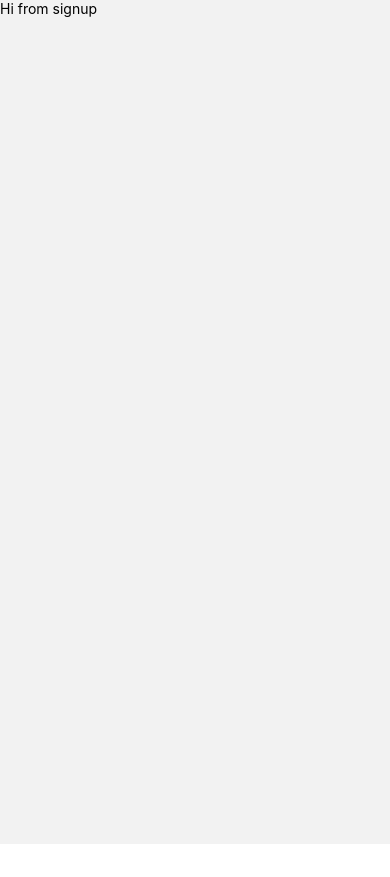
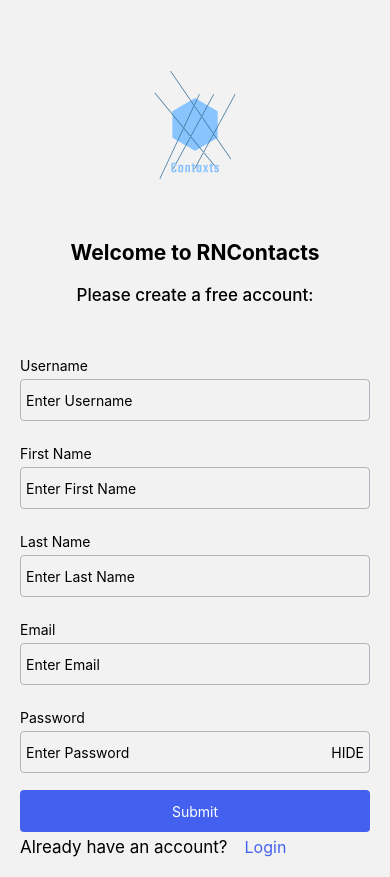
Before and after one commit to EthanHolman/react-native-tutorial, a React Native app: screen / in a window 390 px wide. Both pictures are taken after a click on the button "Register". Before the commit the page ends 844 px from the top, so only its background shows below. Built offline with nearby package versions, Linux system fonts and the light colour scheme.

Commit message:
Form validation on register

```diff
--- /dev/null
+++ b/src/components/Register.js
@@ -0,0 +1,116 @@
+import {useNavigation} from '@react-navigation/native';
+import React from 'react';
+import {Text, Image, StyleSheet, View} from 'react-native';
+import {TouchableOpacity} from 'react-native-gesture-handler';
+import colors from '../assets/theme/colors';
+import Container from './common/Container';
+import CustomButton from './common/CustomButton';
+import Input from './common/Input';
+import {REGISTER} from '../constants/routeNames';
+
+const styles = StyleSheet.create({
+  logoImage: {
+    height: 150,
+    width: 150,
+    alignSelf: 'center',
+    marginTop: 50,
+  },
+  title: {
+    fontSize: 21,
+    textAlign: 'center',
+    paddingTop: 20,
+    fontWeight: 'bold',
+  },
+  subTitle: {
+    fontSize: 17,
+    textAlign: 'center',
+    paddingVertical: 20,
+    fontWeight: '500',
+  },
+  form: {
+    paddingTop: 20,
+  },
+  createSection: {
+    flexDirection: 'row',
+  },
+  linkBtn: {
+    paddingLeft: 17,
+    color: colors.primary,
+    fontSize: 16,
+  },
+  infoText: {
+    fontSize: 17,
+  },
+});
+
+const RegisterComponent = ({onSubmit, onChange, form, errors}) => {
+  const {navigate} = useNavigation();
+
+  return (
+    <Container>
+      <Image
+        source={require('../assets/images/logo.png')}
+        height={70}
+        width={70}
+        style={styles.logoImage}
+      />
+      <View>
+        <Text style={styles.title}>Welcome to RNContacts</Text>
+        <Text style={styles.subTitle}>Please create a free account:</Text>
+        <View style={styles.form}>
+          <Input
+            label="Username"
+            iconPosition="right"
+            placeholder="Enter Username"
+            onChangeText={value => onChange({name: 'userName', value})}
+            error={errors.userName}
+          />
+          <Input
+            label="First Name"
+            iconPosition="right"
+            placeholder="Enter First Name"
+            onChangeText={value => onChange({name: 'firstName', value})}
+            error={errors.firstName}
+          />
+          <Input
+            label="Last Name"
+            iconPosition="right"
+            placeholder="Enter Last Name"
+            onChangeText={value => onChange({name: 'lastName', value})}
+            error={errors.lastName}
+          />
+          <Input
+            label="Email"
+            iconPosition="right"
+            placeholder="Enter Email"
+            onChangeText={value => onChange({name: 'email', value})}
+            error={errors.email}
+          />
+          <Input
+            label="Password"
+            icon={<Text>HIDE</Text>}
+            iconPosition="right"
+            placeholder="Enter Password"
+            secureTextEntry
+            onChangeText={value => onChange({name: 'password', value})}
+            error={errors.password}
+          />
+          <CustomButton
+            onPress={onSubmit}
+            primary
+            title="Submit"
+            loading={false}
+          />
+          <View style={styles.createSection}>
+            <Text style={styles.infoText}>Already have an account?</Text>
+            <TouchableOpacity onPress={() => navigate(REGISTER)}>
+              <Text style={styles.linkBtn}>Login</Text>
+            </TouchableOpacity>
+          </View>
+        </View>
+      </View>
+    </Container>
+  );
+};
+
+export default RegisterComponent;
--- a/src/navigation/AuthNavigator.js
+++ b/src/navigation/AuthNavigator.js
@@ -1,7 +1,7 @@
 import React from 'react';
 import {createStackNavigator} from '@react-navigation/stack';
 import {LOGIN, REGISTER} from '../constants/routeNames';
-import Signup from '../screens/SignUp';
+import Register from '../screens/Register';
 import Login from '../screens/Login';
 
 const AuthNavigator = () => {
@@ -10,7 +10,7 @@ const AuthNavigator = () => {
   return (
     <AuthStack.Navigator screenOptions={{headerShown: false}}>
       <AuthStack.Screen name={LOGIN} component={Login} />
-      <AuthStack.Screen name={REGISTER} component={Signup} />
+      <AuthStack.Screen name={REGISTER} component={Register} />
     </AuthStack.Navigator>
   );
 };
--- /dev/null
+++ b/src/screens/Register.js
@@ -0,0 +1,70 @@
+import React from 'react';
+import {View, Text} from 'react-native';
+import RegisterComponent from '../components/Register';
+
+const Register = () => {
+  const [form, setForm] = React.useState({});
+  const [errors, setErrors] = React.useState({});
+
+  const onChange = ({name, value}) => {
+    setForm({...form, [form]: value});
+
+    if (value) {
+      if (name === 'password') {
+        if (value.length < 6) {
+          setErrors(prev => {
+            return {...prev, [name]: 'Password minimum 6 characters'};
+          });
+        } else {
+          setErrors(prev => {
+            return {...prev, [name]: null};
+          });
+        }
+      } else {
+        setErrors(prev => {
+          return {...prev, [name]: null};
+        });
+      }
+    } else {
+      setErrors(prev => {
+        return {...prev, [name]: 'This Field Is Required'};
+      });
+    }
+  };
+
+  const onSubmit = () => {
+    // validations
+
+    if (!form.userName) {
+      setErrors(prev => {
+        return {...prev, userName: 'Please add a username'};
+      });
+    }
+    if (!form.firstName) {
+      setErrors(prev => {
+        return {...prev, firstName: 'Please add a first name'};
+      });
+    }
+    if (!form.lastName) {
+      setErrors(prev => {
+        return {...prev, lastName: 'Please add a last name'};
+      });
+    }
+    if (!form.email) {
+      setErrors(prev => {
+        return {...prev, email: 'Please add a email'};
+      });
+    }
+    if (!form.password) {
+      setErrors(prev => {
+        return {...prev, password: 'Please add a password'};
+      });
+    }
+
+    console.log(form);
+  };
+
+  return <RegisterComponent {...{form, errors, onSubmit, onChange}} />;
+};
+
+export default Register;
--- a/src/screens/SignUp.js
+++ /dev/null
@@ -1,10 +0,0 @@
-import React from 'react';
-import {View, Text} from 'react-native';
-
-const Signup = () => (
-  <View>
-    <Text>Hi from signup</Text>
-  </View>
-);
-
-export default Signup;
```
